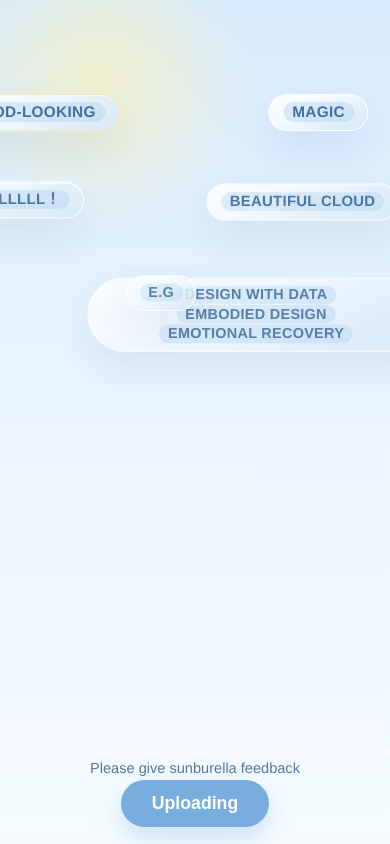
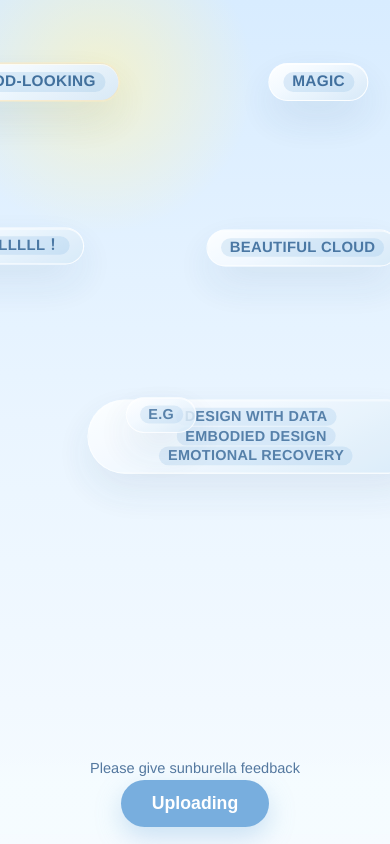
Before and after one commit to yammengjia-cyber/web-feedback, a Next.js app: page / in a window 390 px wide. Built offline with nearby package versions, Linux system fonts and the light colour scheme.

Commit message:
Merge remote and local project

```diff
--- a/src/app/globals.css
+++ b/src/app/globals.css
@@ -61,32 +61,35 @@ body {
   overflow: hidden;
 }
 
-/* 三行独立容器：每行自己的漂移节奏，避免同列多朵云叠在同一相位 */
+/* 三行独立容器：必须给每行有效高度，否则部分浏览器里绝对定位子项会丢位置，漂移停在屏外被裁切 */
 .sky-lane {
   position: absolute;
   left: 0;
   width: 100%;
+  height: 22%;
   pointer-events: none;
+  overflow: visible;
 }
 
 .sky-lane-0 {
-  top: 14%;
+  top: 10%;
   z-index: 1;
 }
 
 .sky-lane-1 {
-  top: 26%;
+  top: 32%;
   z-index: 2;
 }
 
 .sky-lane-2 {
-  top: 38%;
+  top: 54%;
   z-index: 1;
 }
 
 /* Scale/opacity on anchor; drift only on inner so transforms do not fight */
 .cloud-anchor {
   position: absolute;
+  top: 0;
   left: 0;
   width: 100%;
   display: flex;
@@ -96,10 +99,10 @@ body {
 
 .cloud-drift {
   animation-name: drift;
-  animation-duration: var(--drift-duration, 28s);
   animation-timing-function: linear;
   animation-iteration-count: infinite;
-  animation-delay: var(--drift-delay, 0s);
+  animation-fill-mode: both;
+  /* duration / delay 由内联 style 设置，避免 iOS Safari 对 var() 动画延迟不生效导致整朵云卡在 -100vw */
   display: flex;
   justify-content: center;
 }
@@ -487,16 +490,20 @@ body {
 }
 
 @media (max-width: 720px) {
+  .sky-lane {
+    height: 20%;
+  }
+
   .sky-lane-0 {
-    top: 12%;
+    top: 8%;
   }
 
   .sky-lane-1 {
-    top: 24%;
+    top: 30%;
   }
 
   .sky-lane-2 {
-    top: 36%;
+    top: 52%;
   }
 
   .cloud-body {
--- a/src/app/page.tsx
+++ b/src/app/page.tsx
@@ -32,7 +32,15 @@ export default function Home() {
     const run = async () => {
       try {
         const response = await fetch("/api/feedback", { cache: "no-store" });
-        const data = (await response.json()) as { items: FeedbackItem[] };
+        const data = (await response.json()) as {
+          items?: FeedbackItem[];
+          error?: string;
+        };
+        if (!response.ok) {
+          setStatus(data.error || "Unable to load feedback yet.");
+          setItems([]);
+          return;
+        }
         setItems(data.items || []);
       } catch {
         setStatus("Unable to load feedback yet.");
@@ -178,8 +186,8 @@ export default function Home() {
                       .join(" ")}
                     style={
                       {
-                        "--drift-delay": `${item.delay}s`,
-                        "--drift-duration": `${item.driftSec}s`,
+                        animationDuration: `${item.driftSec}s`,
+                        animationDelay: `${item.delay}s`,
                       } as CSSProperties
                     }
                   >
```
